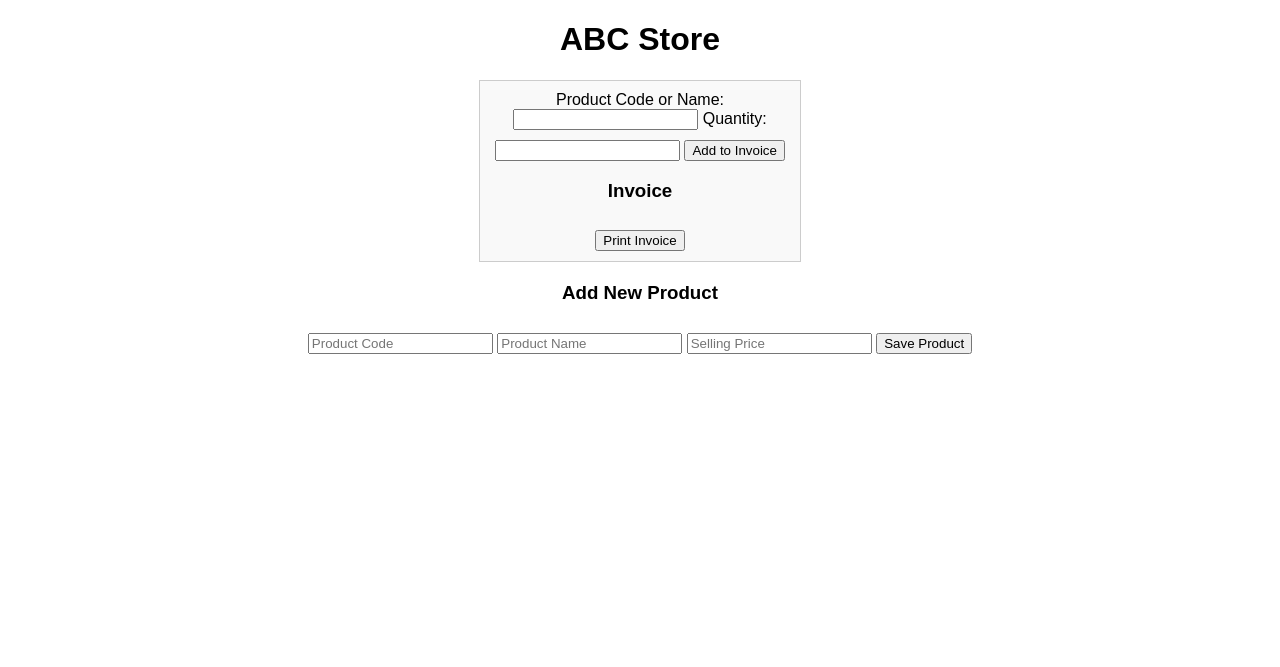
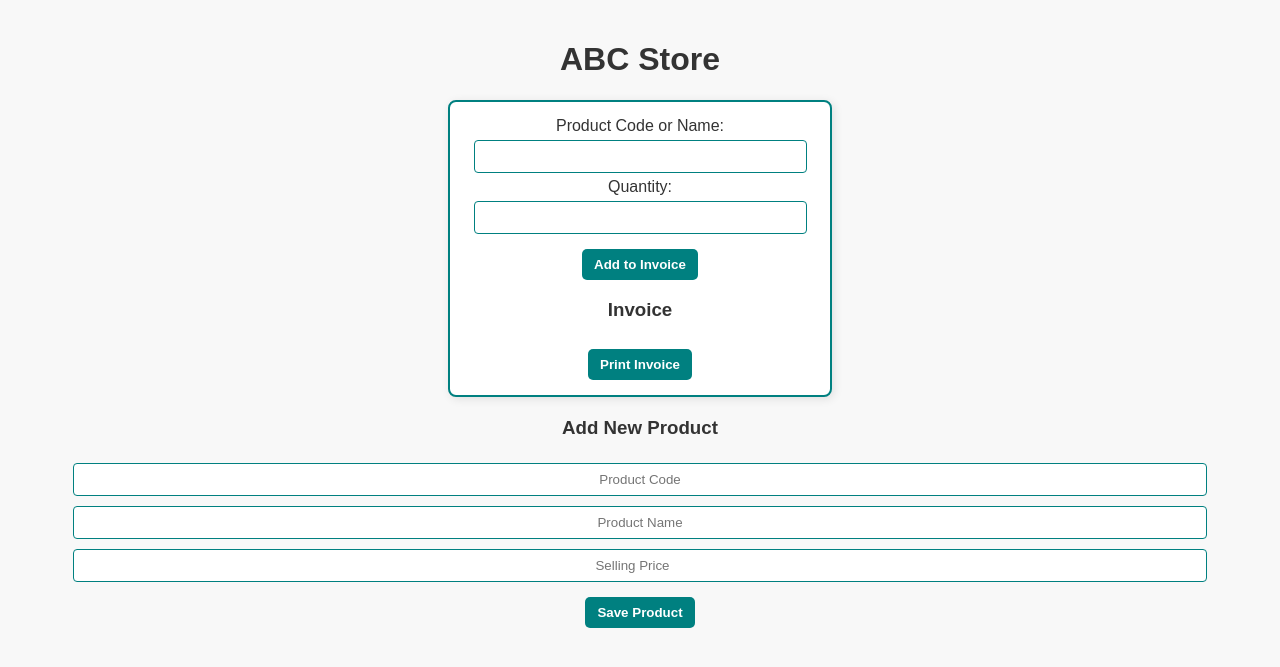
Before and after one commit to madhavmaru2727mm/invoicing-app, a Flask app: page / in a window 1280 px wide. Shown: the top 667 px of the page. Run offline with Flask 3, Linux system fonts and the light colour scheme.

Commit message:
Add product changes

```diff
--- a/main.py
+++ b/main.py
@@ -17,8 +17,15 @@ def home():
 @app.route('/search', methods=['GET'])
 def search_product():
     query = request.args.get('q', '').strip().lower()
-    matching_products = {code: data for code, data in products.items() if query in data["name"].lower() or query in code.lower()}
+
+    matching_products = {
+        code.upper(): {"name": data["name"], "price": data["price"]}
+        for code, data in products.items()
+        if query in data["name"].lower() or query in code.lower()
+    }
+
     return jsonify(matching_products)
+
 
 @app.route('/add_product', methods=['POST'])
 def add_product():
--- a/static/main.js
+++ b/static/main.js
@@ -50,7 +50,7 @@ document.addEventListener("DOMContentLoaded", function () {
 
     // Add product to invoice
     addProductBtn.addEventListener("click", function () {
-        let productText = productInput.value.trim();
+        let productText = productInput.value.trim().toUpperCase();  // Convert to uppercase
         let quantity = parseInt(quantityInput.value);
 
         if (!productText || isNaN(quantity) || quantity <= 0) {
@@ -58,7 +58,7 @@ document.addEventListener("DOMContentLoaded", function () {
             return;
         }
 
-        let [productCode] = productText.split(" - ");
+        let productCode = productText.split(" - ")[0].toUpperCase();  // Ensure code is uppercase
 
         fetch(`/search?q=${productCode}`)
             .then(response => response.json())
@@ -70,14 +70,14 @@ document.addEventListener("DOMContentLoaded", function () {
                     item.textContent = `${data[productCode].name} - ${quantity} x ₹${price} = ₹${total}`;
                     invoiceList.appendChild(item);
 
-                    totalAmount += total; // Update total amount
+                    totalAmount += total;
 
                     // Clear fields
                     productInput.value = "";
                     quantityInput.value = "";
                     productInput.focus();
                 } else {
-                    alert("Product not found.");
+                    alert("Product not found. Try refreshing the page.");
                 }
             });
     });
@@ -103,7 +103,43 @@ document.addEventListener("DOMContentLoaded", function () {
         if (data.status === "success") {
             productMessage.textContent = "Product added";
             productMessage.style.color = "green";
-                loadProducts();  // Refresh product list
+
+            // Refresh product list IMMEDIATELY
+            setTimeout(loadProducts, 500);  // Ensure dropdown updates
+
+            newProductCode.value = "";
+            newProductName.value = "";
+            newProductPrice.value = "";
+        } else {
+            productMessage.textContent = "Failed to add product";
+            productMessage.style.color = "red";
+        }
+    });
+});
+saveProductBtn.addEventListener("click", function () {
+    let code = newProductCode.value.trim().toUpperCase();
+    let name = newProductName.value.trim();
+    let price = parseInt(newProductPrice.value);
+
+    if (!code || !name || isNaN(price) || price <= 0) {
+        alert("Enter valid product details.");
+        return;
+    }
+
+    fetch("/add_product", {
+        method: "POST",
+        headers: { "Content-Type": "application/json" },
+        body: JSON.stringify({ code, name, price })
+    })
+    .then(response => response.json())
+    .then(data => {
+        if (data.status === "success") {
+            productMessage.textContent = "Product added";
+            productMessage.style.color = "green";
+
+            // Refresh product list IMMEDIATELY
+            setTimeout(loadProducts, 500);  // Ensure dropdown updates
+
             newProductCode.value = "";
             newProductName.value = "";
             newProductPrice.value = "";
--- a/static/style.css
+++ b/static/style.css
@@ -1,16 +1,80 @@
+/* General Styles */
 body {
     font-family: Arial, sans-serif;
     text-align: center;
+    background-color: #F8F8F8; /* Very light gray */
+    color: #333; /* Dark gray for text */
+    margin: 0;
+    padding: 20px;
 }
 
+/* Invoice Section */
 .invoice {
     margin: 20px auto;
-    width: 300px;
-    padding: 10px;
-    border: 1px solid #ccc;
-    background-color: #f9f9f9;
+    width: 350px;
+    padding: 15px;
+    border: 2px solid #008080; /* Teal border */
+    background-color: #FFFFFF; /* White background */
+    border-radius: 8px;
+    box-shadow: 2px 2px 10px rgba(0, 0, 0, 0.1);
 }
 
+/* Buttons */
 button {
     margin-top: 10px;
+    padding: 8px 12px;
+    border: none;
+    cursor: pointer;
+    background-color: #008080; /* Teal */
+    color: white;
+    font-weight: bold;
+    border-radius: 5px;
+    transition: background 0.3s ease-in-out;
 }
+
+button:hover {
+    background-color: #00CCCC; /* Lighter cyan */
+}
+
+/* Input Fields */
+input {
+    width: 90%;
+    padding: 8px;
+    margin: 5px 0;
+    border: 1px solid #008080; /* Teal border */
+    border-radius: 4px;
+    outline: none;
+    text-align: center;
+}
+
+input:focus {
+    border-color: #00CCCC; /* Cyan */
+    box-shadow: 0 0 5px rgba(0, 204, 204, 0.5);
+}
+
+/* Invoice List */
+#invoice-list {
+    list-style: none;
+    padding: 0;
+}
+
+#invoice-list li {
+    padding: 8px;
+    background-color: #E0FFFF; /* Very light cyan */
+    margin: 5px 0;
+    border-radius: 5px;
+}
+
+/* Success/Error Messages */
+#product-message {
+    font-weight: bold;
+    margin-top: 10px;
+}
+
+.success {
+    color: #008080; /* Teal */
+}
+
+.error {
+    color: red;
+}
```
Lines whose indentation alone changed are shown as unchanged.
